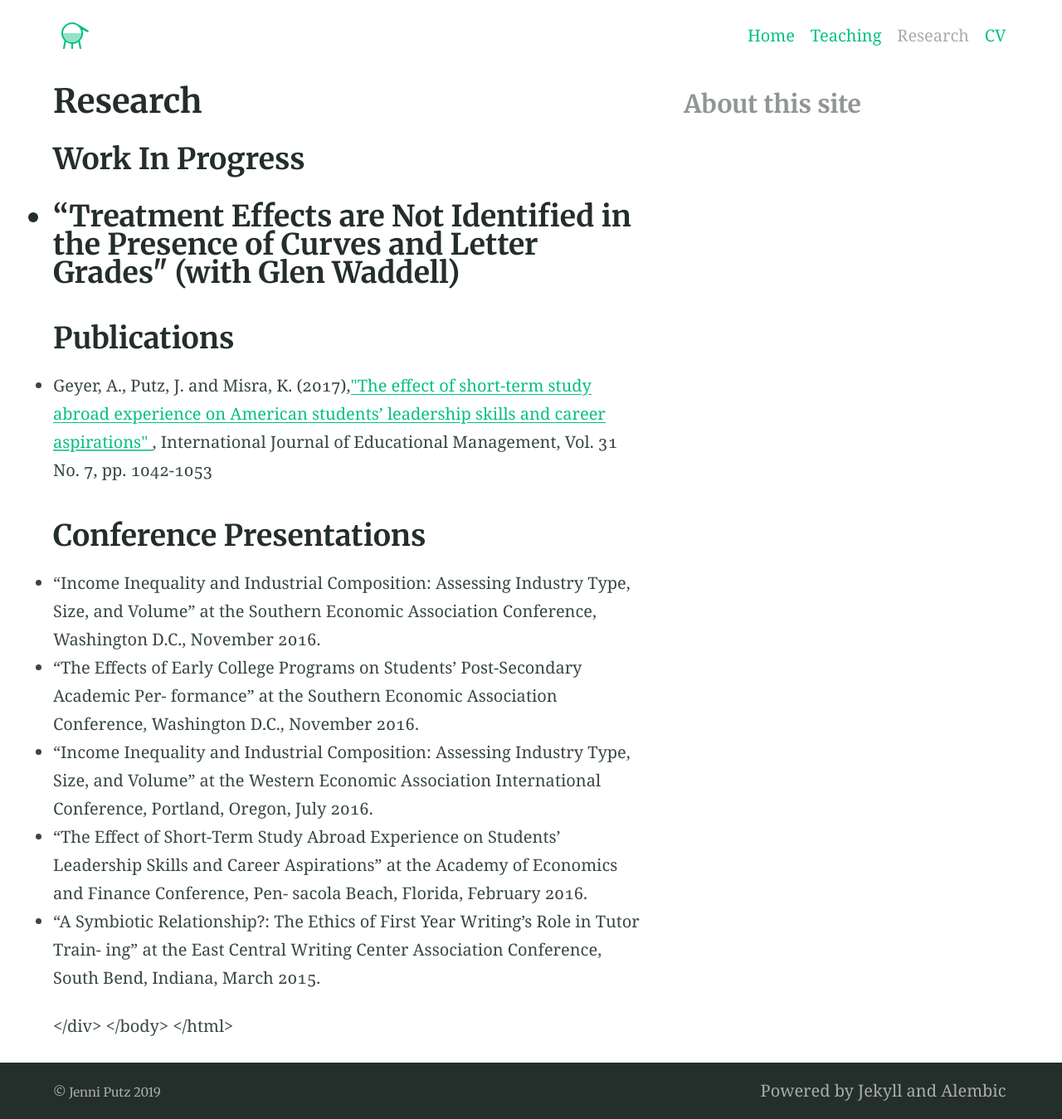
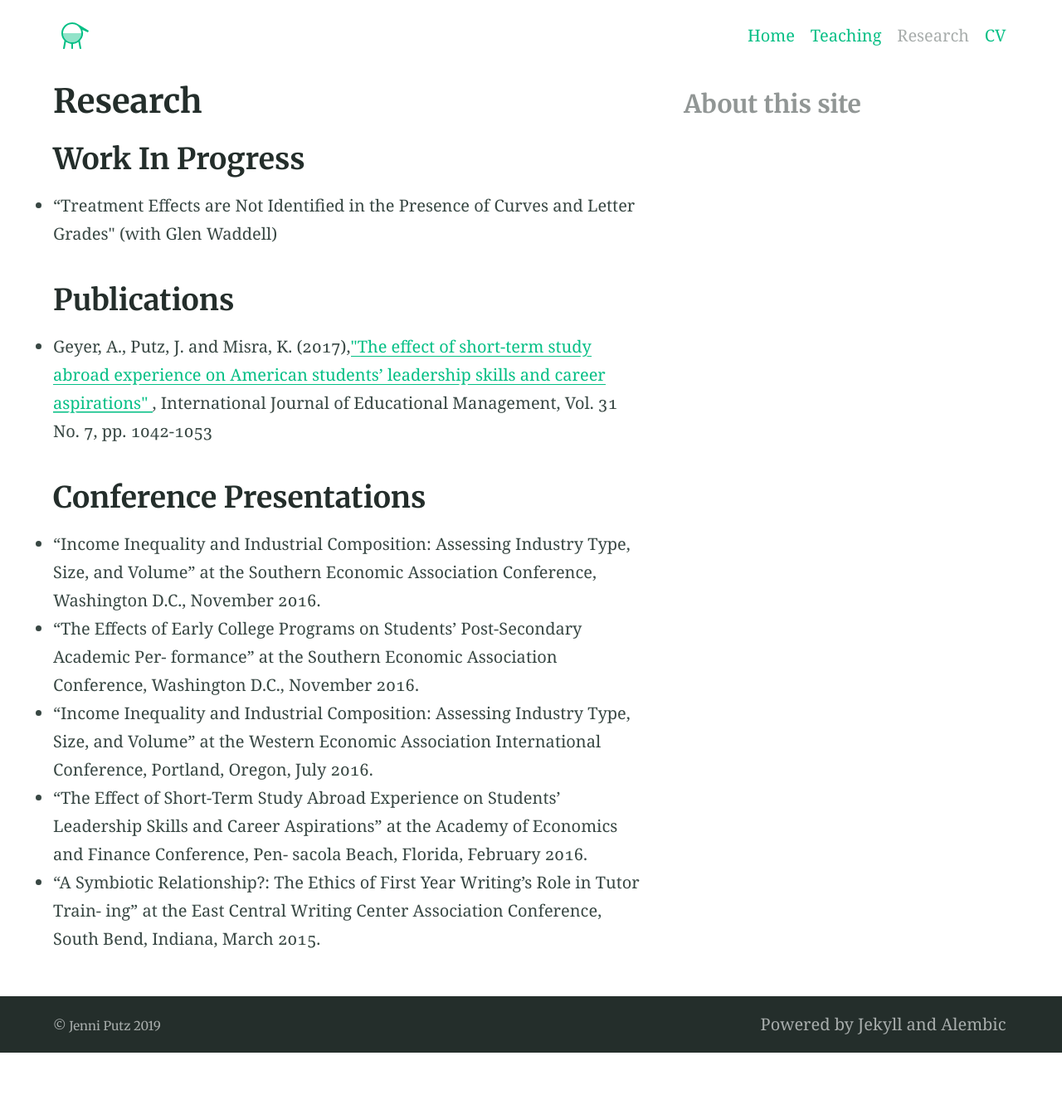
Before and after one commit to jenni-putz/1jenni-putz.github.io, a Jekyll site: the page built from research.md, in a window 1280 px wide. Shown: the whole page at 83% size. Built offline with Jekyll 4.4.1, drawn with Linux system fonts in a browser that asks for light colours; our own code applies the rules of GitHub Pages for plain Markdown files; after the commit the page ends 1269 px from its top, so only the background shows below that.

```diff
--- a/research.md
+++ b/research.md
@@ -6,7 +6,7 @@ aside: true
 <html>
   <body>
     <div>
-      <h2> Work In Progress <h2>
+      <h2> Work In Progress </h2>
         <ul>
           <li> “Treatment Effects are Not Identified in the Presence of Curves and Letter Grades" (with Glen Waddell) </li>
         </ul>
```
